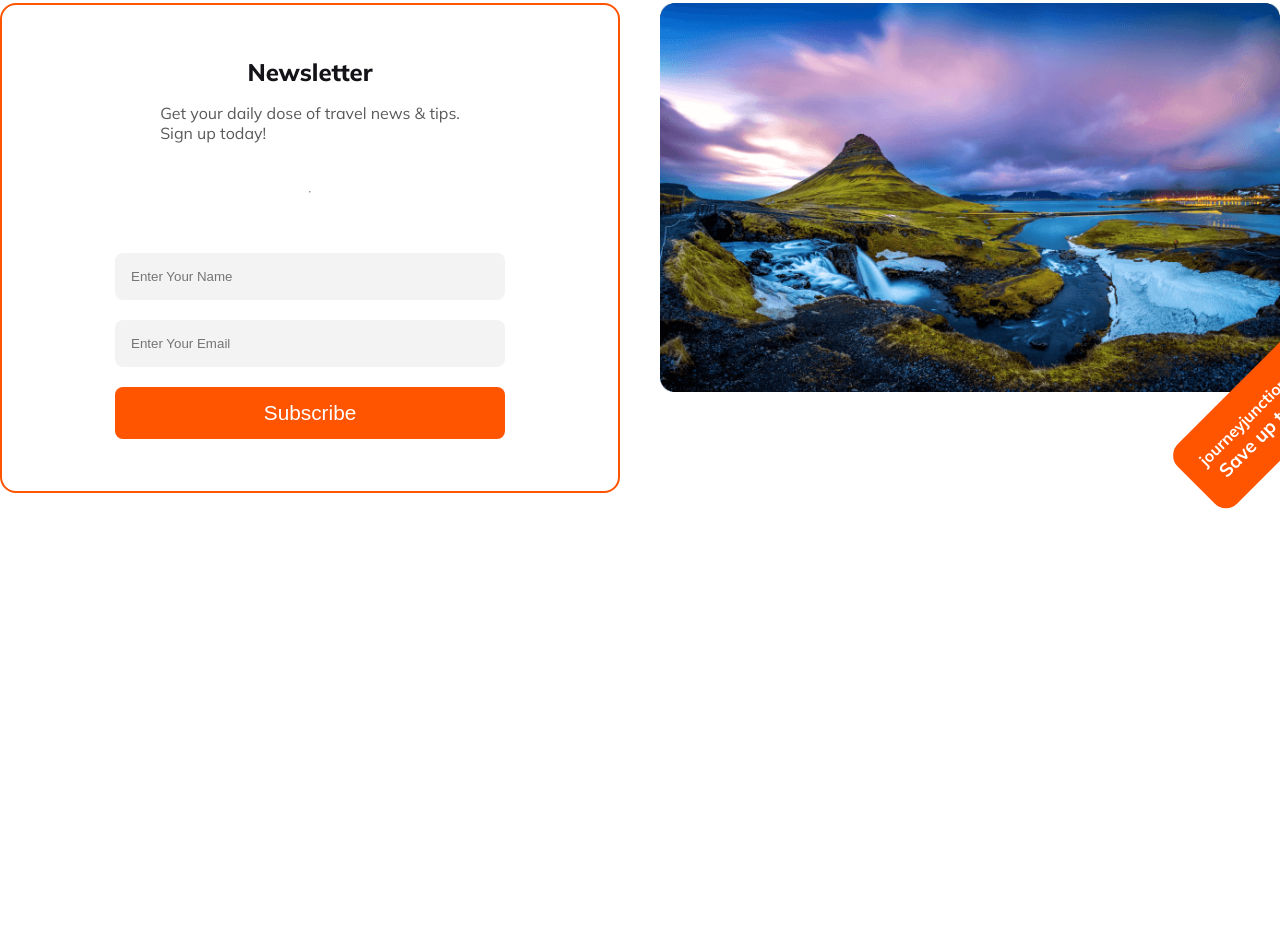
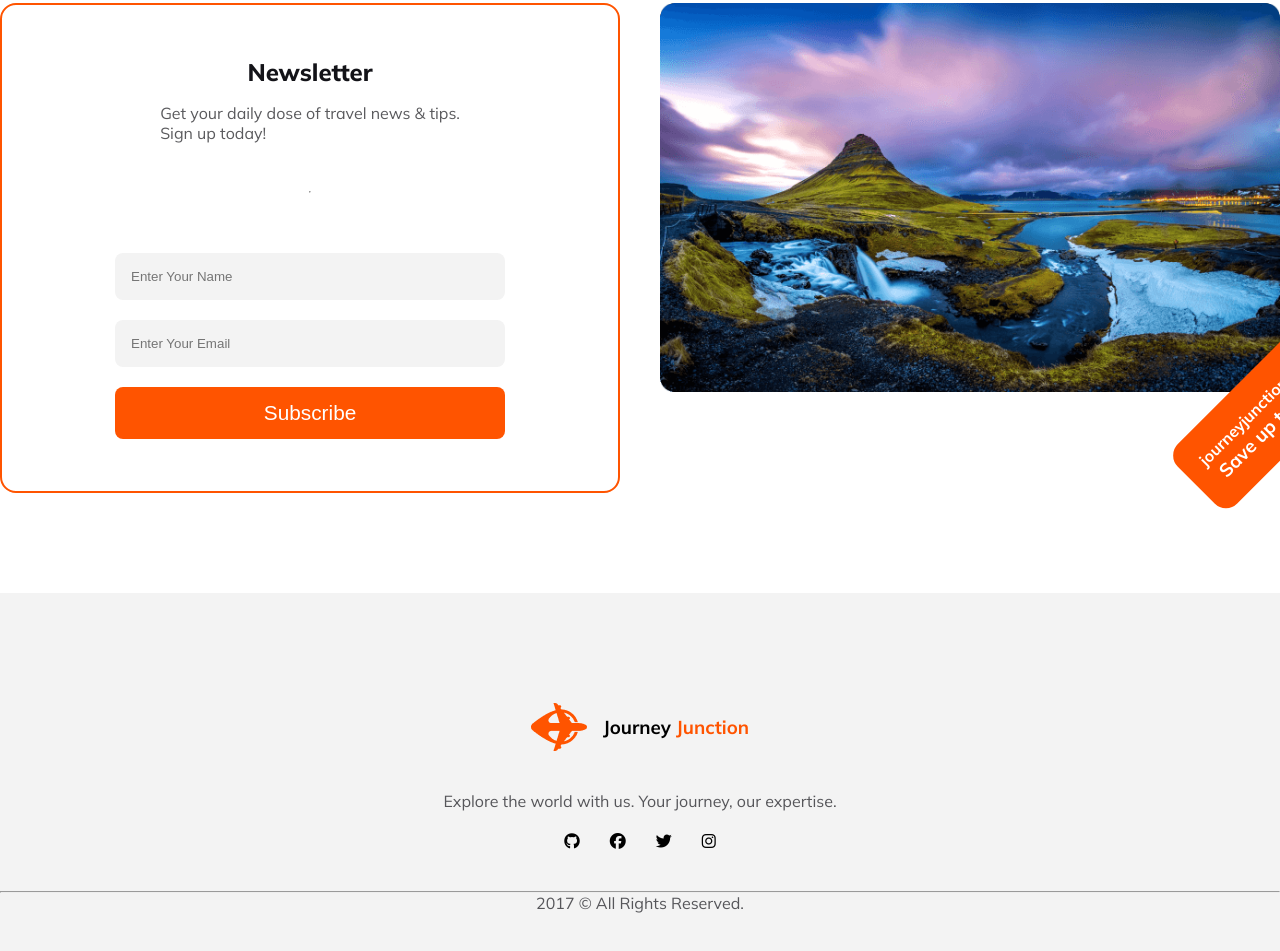
Before and after one commit to 0RafsanAhsan0/journey-junction-website, a plain HTML site: page index.html in a window 1280 px wide. Shown: the part 3493-4444 px from the top of the page. Before the commit the page ends 4008 px from the top, so only its background shows below. Drawn offline with Linux system fonts and the light colour scheme.

Commit message:
footer addede

```diff
--- a/index.html
+++ b/index.html
@@ -184,7 +184,21 @@
 
     <!-- footer -->
     <footer class="footer">
-
+        <div class="footer-title">
+            <img src="./Images/Group40071(2).png" alt="">
+            <h3>Journey <span class="special-title">Junction</span></h3>
+        </div>
+        <p style="text-align: center;" class="primary-para">Explore the world with us. Your journey, our expertise.</p>
+        <div class="foot-icons">
+            <span><i class="fa-brands fa-github"></i></span>
+            <span><i class="fa-brands fa-facebook"></i></span>
+            <span><i class="fa-brands fa-twitter"></i></span>
+            <span><i class="fa-brands fa-instagram"></i></span>
+        </div>
+        <br>
+        <br>
+        <hr>
+        <p style="text-align: center;" class="primary-para">2017 &copy; All Rights Reserved.</p>
     </footer>
 </body>
 
--- a/styles/journey.css
+++ b/styles/journey.css
@@ -5,10 +5,16 @@
     box-sizing: border-box;
 }
 
-body {
+header,
+main {
     font-family: 'Mulish', sans-serif;
     max-width: 1600px;
     margin: 0 auto;
+}
+
+footer {
+    font-family: 'Mulish', sans-serif;
+    margin-top: 100px;
 }
 
 .special-title {
@@ -358,7 +364,28 @@ body {
 }
 
 /* footer style */
+footer {
+    width: 100%;
+    background: rgba(19, 19, 24, 0.05);
+    padding-top: 110px;
+    padding-bottom: 110px;
+}
 
+.footer-title {
+    display: flex;
+    justify-content: center;
+    align-items: center;
+    gap: 16px;
+    margin-bottom: 40px;
+}
+
+.foot-icons {
+    text-align: center;
+    display: flex;
+    justify-content: center;
+    gap: 30px;
+    margin-top: 20px;
+}
 
 /* responsive for mobile device */
 @media screen and (max-width:600px) {
```
